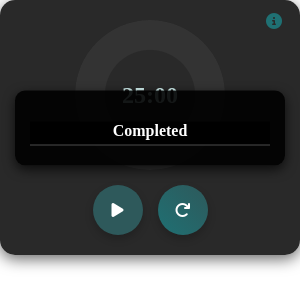
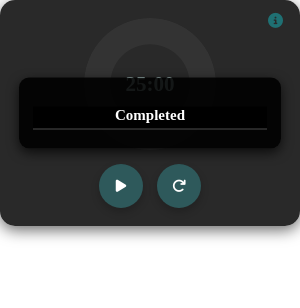
Before and after one commit to TimFinnigan/electron-pomodoro, an Electron app: page index.html in a window 300 px wide. Both pictures are taken after a click on the button 274 px from the left and 22 px from the top of the page. Drawn offline with Linux system fonts and the light colour scheme.

Commit message:
reduce size by 12 %

```diff
--- a/style.css
+++ b/style.css
@@ -5,7 +5,7 @@ html, body {
     width: 100%;
     height: 100%;
     overflow: hidden;
-    background: transparent; /* Full transparency */
+    background: transparent;
 }
 
 /* Timer container */
@@ -15,26 +15,26 @@ html, body {
     flex-direction: column;
     align-items: center;
     border-radius: 15px;
-    box-shadow: 0px 4px 15px rgba(0, 0, 0, 0.6); /* Reduced shadow */
+    box-shadow: 0px 4px 15px rgba(0, 0, 0, 0.6);
     background: rgba(18, 18, 18, 0.9);
-    padding: 20px;
+    padding: 18px; /* Adjusted padding */
     position: relative;
     transition: background 0.3s ease-in-out;
 }
 
 /* Outer ring - static background */
 .progress-bar {
-    width: 150px;
-    height: 150px;
+    width: 132px;  /* Reduced from 150 */
+    height: 132px; /* Reduced from 150 */
     border-radius: 50%;
     position: relative;
-    background: transparent !important; /* Ensure full transparency */
+    background: transparent;
     display: flex;
     justify-content: center;
     align-items: center;
 }
 
-/* Progress fill - correctly masked */
+/* Progress fill */
 .progress-fill {
     width: 100%;
     height: 100%;
@@ -42,21 +42,17 @@ html, body {
     top: 0;
     left: 0;
     border-radius: 50%;
-
-    /* Conic-gradient for progress */
     background: conic-gradient(#1f7073 0%, #333333 0%);
-
-    /* Ensure full transparency inside the ring */
     mask: radial-gradient(circle, rgba(0, 0, 0, 0) 42%, rgba(0, 0, 0, 1) 43%);
     -webkit-mask: radial-gradient(circle, rgba(0, 0, 0, 0) 42%, rgba(0, 0, 0, 1) 43%);
 }
 
-/* Inner hole for the progress bar (force transparency) */
+/* Inner hole for the progress bar */
 .progress-bar::after {
     content: '';
-    width: 100px; /* Creates a fully transparent inner hole */
-    height: 100px;
-    background: transparent !important; /* Ensure complete transparency */
+    width: 88px;  /* Reduced from 100 */
+    height: 88px; /* Reduced from 100 */
+    background: transparent;
     position: absolute;
     border-radius: 50%;
     z-index: 2;
@@ -64,41 +60,41 @@ html, body {
 
 /* Timer text inside the progress bar */
 .timer-text {
-    font-size: 24px;
+    font-size: 21px; /* Reduced from 24 */
     font-weight: bold;
     color: #d1f0ef;
     position: absolute;
-    z-index: 3; /* Ensure it's above the hole */
-    opacity: 1; /* Visible by default */
+    z-index: 3;
+    opacity: 1;
     transition: opacity 0.3s ease-in-out;
-    cursor: pointer; /* Indicate that the text is clickable */
-    -webkit-app-region: no-drag; /* Make the timer text interactive */
+    cursor: pointer;
+    -webkit-app-region: no-drag;
 }
 
 /* Control buttons */
 .controls {
     display: flex;
-    gap: 15px;
-    margin-top: 15px;
+    gap: 14px; /* Reduced spacing */
+    margin-top: 14px;
     -webkit-app-region: drag;
 }
 
 /* Style for control buttons */
 .controls button {
-    font-size: 16px;
+    font-size: 14px; /* Reduced from 16 */
     background: #2e595b;
     color: #ffffff;
     border: none;
     border-radius: 50%;
-    width: 50px;
-    height: 50px;
+    width: 44px; /* Reduced from 50 */
+    height: 44px; /* Reduced from 50 */
     display: flex;
     justify-content: center;
     align-items: center;
     cursor: pointer;
     transition: all 0.3s ease-in-out;
     box-shadow: 0px 4px 8px rgba(0, 0, 0, 0.2);
-    -webkit-app-region: no-drag; /* Exclude controls from dragging */
+    -webkit-app-region: no-drag;
 }
 
 /* Hover effect for control buttons */
@@ -107,53 +103,43 @@ html, body {
     box-shadow: 0px 6px 12px rgba(0, 0, 0, 0.3);
 }
 
-/* Reset button gradient */
-#reset {
-    background: linear-gradient(45deg, #1f7073, #2e595b);
-}
-
-/* Reset button hover effect */
-#reset:hover {
-    background: linear-gradient(45deg, #3e8285, #2e595b);
-}
-
 /* Info Button */
 #info-btn {
     position: absolute;
-    top: 12px; /* Slightly adjusted margin */
-    right: 12px;
+    top: 11px;
+    right: 11px;
     background: none;
     border: none;
-    color: #1f7073; /* Matching theme color */
-    font-size: 16px; /* Slightly smaller */
+    color: #1f7073;
+    font-size: 15px;
     cursor: pointer;
     transition: opacity 0.3s ease-in-out, transform 0.2s;
-    -webkit-app-region: no-drag; /* Ensure it's clickable */
+    -webkit-app-region: no-drag;
 }
 
 #info-btn:hover {
     opacity: 0.8;
     transform: scale(1.1);
-    color: #3e8285; /* Subtle hover color matching theme */
+    color: #3e8285;
 }
 
 /* Pomodoro Log */
 #pomodoro-log {
     display: none;
     position: absolute;
-    top: 50%; /* Adjusted to not take up the full screen */
+    top: 50%;
     left: 50%;
     transform: translate(-50%, -50%);
-    width: 80%;
-    max-height: 150px; /* Added max height */
+    width: 78%;
+    max-height: 132px; /* Reduced from 150 */
     background: rgba(0, 0, 0, 0.9);
     border-radius: 10px;
-    padding: 15px;
+    padding: 14px;
     color: white;
-    font-size: 14px;
-    overflow-y: auto; /* Enables scrolling */
+    font-size: 13px;
+    overflow-y: auto;
     box-shadow: 0px 4px 12px rgba(0, 0, 0, 0.7);
-    z-index: 9999; /* Ensures it's always above the timer */
+    z-index: 9999;
     -webkit-app-region: no-drag;
 }
 
@@ -161,7 +147,7 @@ html, body {
 #pomodoro-log h3 {
     text-align: center;
     margin-bottom: 5px;
-    font-size: 16px;
+    font-size: 15px;
     border-bottom: 1px solid rgba(255, 255, 255, 0.3);
     padding-bottom: 5px;
     position: sticky;
@@ -174,14 +160,14 @@ html, body {
     list-style: none;
     padding: 0;
     margin: 0;
-    max-height: 120px; /* Ensures only a few entries are shown at a time */
-    overflow-y: auto; /* Enables scrolling */
+    max-height: 110px;
+    overflow-y: auto;
 }
 
 /* Log List Items */
 #log-list li {
     padding: 5px;
-    font-size: 14px;
+    font-size: 13px;
     color: #b8e0df;
     border-bottom: 1px solid rgba(255, 255, 255, 0.1);
     text-align: center;
```
Also changed, not shown: files_output.md (+72 -30 lines), main.js (+5 -5 lines).
